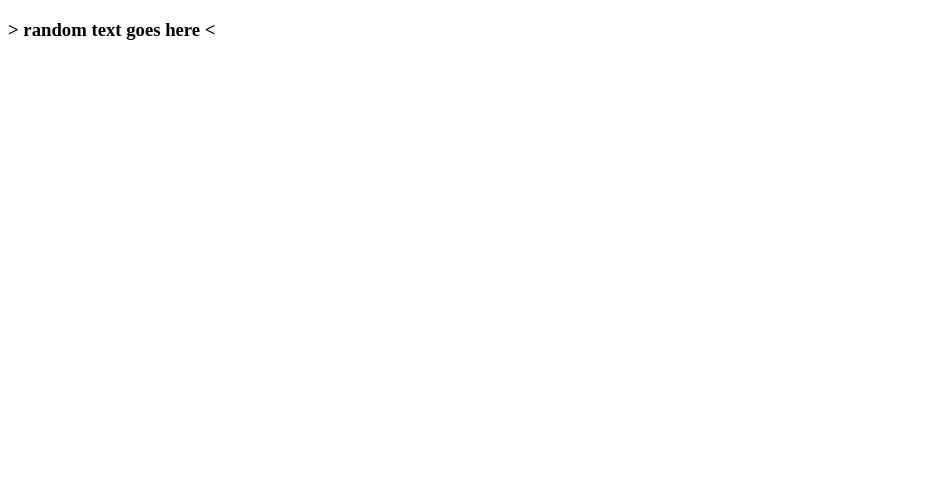
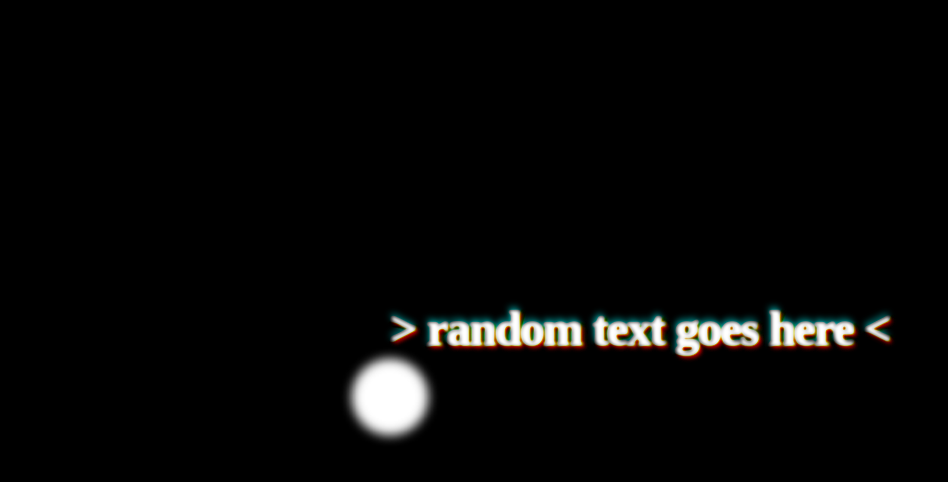
Before and after one commit to blurfx/100000, a plain HTML site: page xray/index.html in a window 1280 px wide. Shown: the whole page, without its empty margins (0-948 px from the left). Drawn offline with Linux system fonts and the light colour scheme; the site is published under a folder, as on GitHub Pages, so addresses that start at the root find nothing.

Commit message:
fix: fix style and images path

```diff
--- a/xray/index.html
+++ b/xray/index.html
@@ -3,7 +3,7 @@
 <head>
     <meta charset="UTF-8">
     <meta name="viewport" content="width=device-width, initial-scale=1.0">
-    <link rel="stylesheet" href="/style.css">
+    <link rel="stylesheet" href="./style.css">
     <title>X-ray</title>
 </head>
 <body>
--- a/xray/style.css
+++ b/xray/style.css
@@ -18,7 +18,7 @@ h3 {
 }
 
 .cursor {
-	background-image: url('/cursor.png');
+	background-image: url('./cursor.png');
 	background-size: cover;
 	height: 6.25rem;
 	mix-blend-mode: difference;
```
